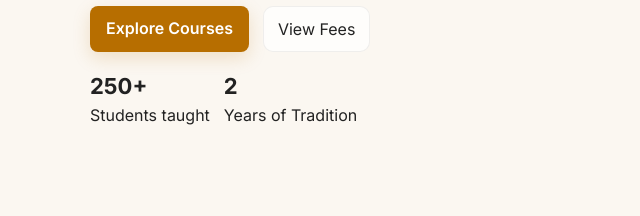
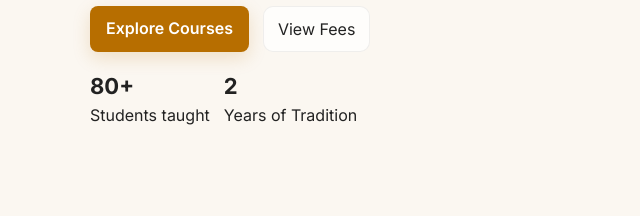
Before and after one commit to ASubramanyamSharma/Vedas-Upanishads, a plain HTML site: page index.html in a window 1280 px wide. Shown: the part 404-620 px from the top of the page, 0-640 px from the left. Drawn offline with Linux system fonts and the light colour scheme.

Commit message:
Update index.html

```diff
--- a/index.html
+++ b/index.html
@@ -325,7 +325,7 @@
           <div style="margin-top:18px; display:flex; gap:14px; align-items:center;">
             <div class="stat" style="text-align:left">
               <div>
-                <strong>250+</strong>
+                <strong>80+</strong>
                 <div class="small">Students taught</div>
               </div>
             </div>
```
